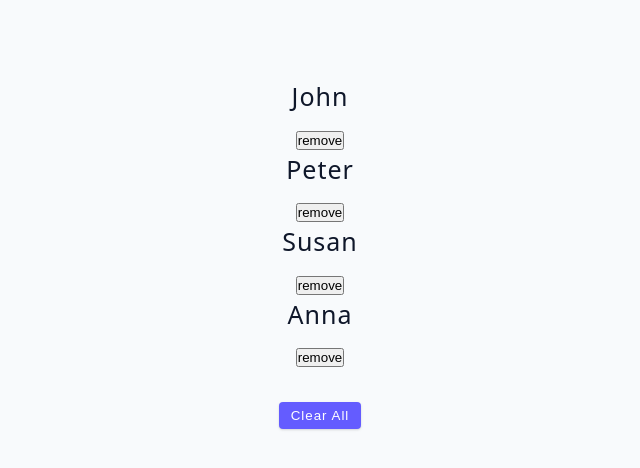
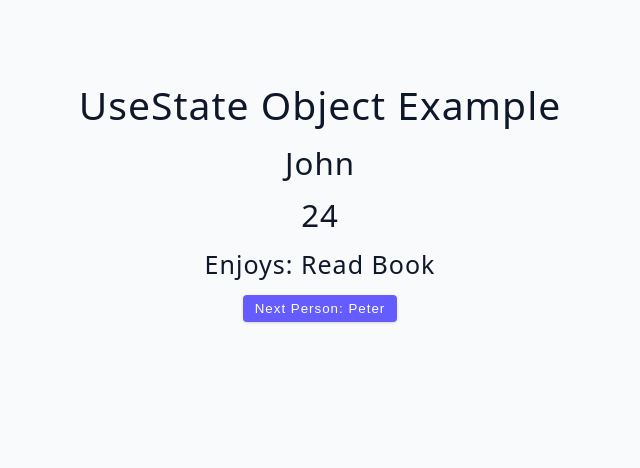
Before and after one commit to a-levitt/react.advanced_topics_project, a React (Vite) app: page / in a window 1280 px wide. Shown: the top 468 px of the page, without its empty margins (320-960 px from the left). Built offline with nearby package versions, Linux system fonts and the light colour scheme.

Commit message:
Task 4 solution

```diff
--- a/src/App.jsx
+++ b/src/App.jsx
@@ -1,4 +1,4 @@
-import Starter from "./tutorial/01-useState/starter/03-useState-array.jsx";
+import Starter from "./tutorial/01-useState/starter/04-useState-object.jsx";
 
 function App() {
   return (
--- a/src/tutorial/01-useState/starter/04-useState-object.jsx
+++ b/src/tutorial/01-useState/starter/04-useState-object.jsx
@@ -1,7 +1,29 @@
 import { useState } from 'react';
 
 const UseStateObject = () => {
-  return <h2>useState object example</h2>;
+  const [person, setPerson] = useState({
+    name: "John",
+    age: 24,
+    hobby: "read book"
+  });
+
+
+  const displayPerson = () => {
+    setPerson({name: 'Peter', age: 28, hobby: 'skiing'});
+  }
+
+  return <>
+    <h2>useState object example</h2>
+    <h3>{person.name}</h3>
+    <h3>{person.age}</h3>
+    <h4>Enjoys: {person.hobby}</h4>
+    <button
+        className='btn'
+        onClick={displayPerson}
+    >
+      next person: peter
+    </button>
+    </>
 };
 
 export default UseStateObject;
```
